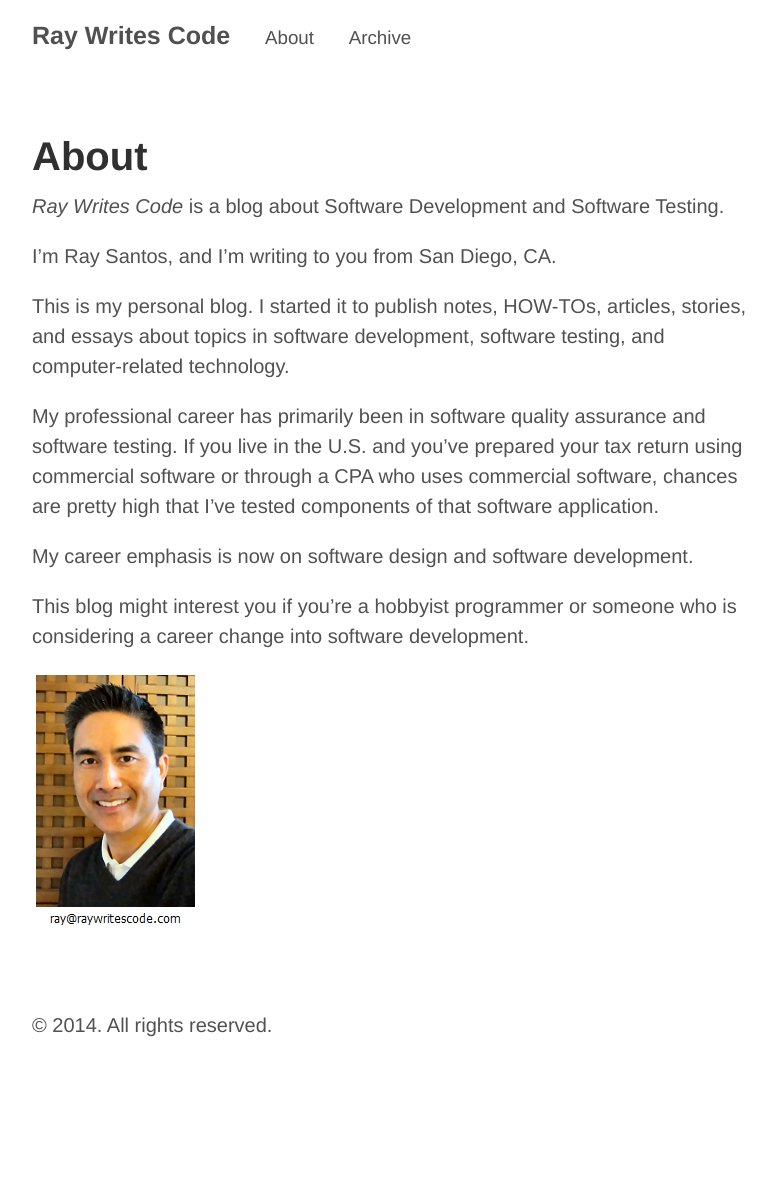
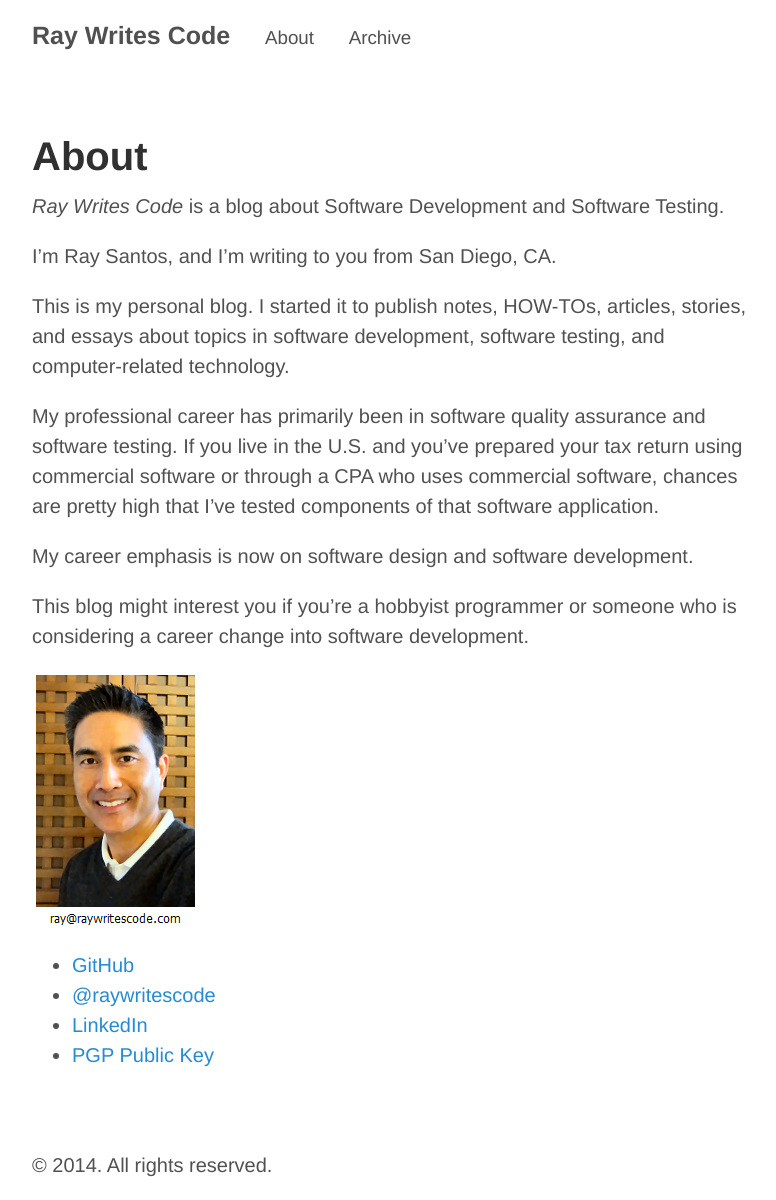
Before and after one commit to raywritescode/raywritescode.github.io, a Jekyll site: the page built from about.md, in a window 1280 px wide. Shown: the whole page, without its empty margins (248-1024 px from the left). Built offline with Jekyll 4.4.1, drawn with Linux system fonts in a browser that asks for light colours; Markdown is read by kramdown in place of the engine named in the settings; before the commit the page ends 1060 px from its top, so only the background shows below that.

Commit message:
about.md - Added links for GitHub, Twitter, LinkedIn, and PGP public key.

```diff
--- a/about.md
+++ b/about.md
@@ -16,3 +16,8 @@ My career emphasis is now on software design and software development.
 This blog might interest you if you’re a hobbyist programmer or someone who is considering a career change into software development.
 
 ![raywritescode](/images/aboutPhoto.png)
+
+* [GitHub](https://github.com/raywritescode)
+* [@raywritescode](https://twitter.com/raywritescode)
+* [LinkedIn](http://www.linkedin.com/in/raywritescode)
+* [PGP Public Key](http://pgp.mit.edu/pks/lookup?op=get&search=0x5566F6D025842818)
```
